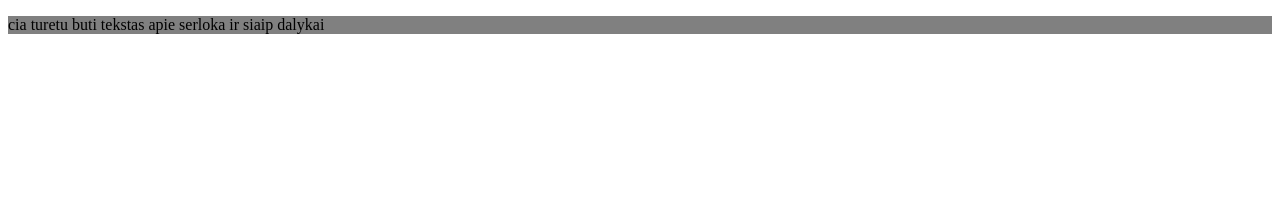
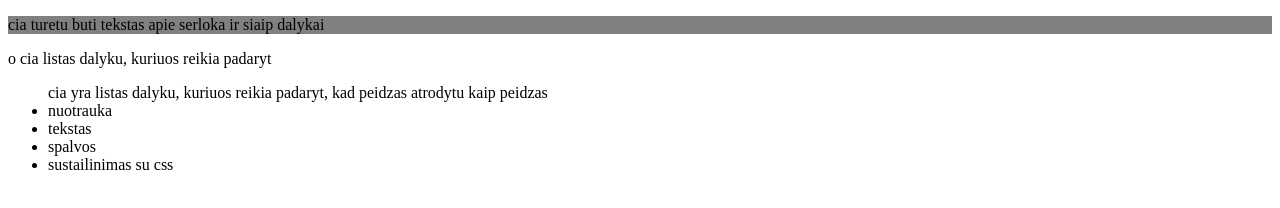
Before and after one commit to noravis/2-serlokas, a website: page index.html in a window 1280 px wide. Drawn offline with Linux system fonts and the light colour scheme.

Commit message:
tekstukai

```diff
--- a/index.html
+++ b/index.html
@@ -8,5 +8,13 @@
 </head>
 <body>
     <p style="background-color: grey;">cia turetu buti tekstas apie serloka ir siaip dalykai</p>
+    <div>o cia listas dalyku, kuriuos reikia padaryt</div>
+    <ul>cia yra listas dalyku, kuriuos reikia padaryt, kad peidzas atrodytu kaip peidzas
+        <li> nuotrauka</li>
+        <li>tekstas</li>
+        <li>spalvos</li>
+        <li>sustailinimas su css</li>
+    </ul>
+
 </body>
 </html>
```
